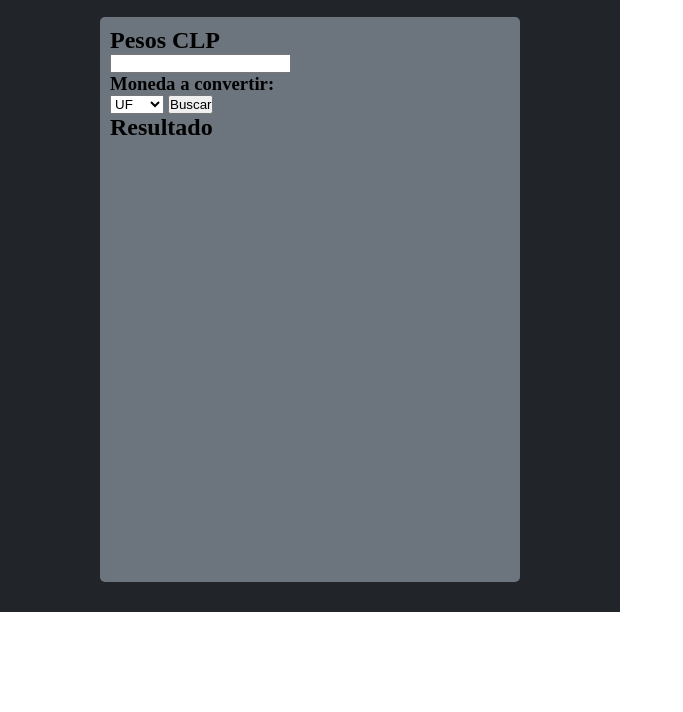
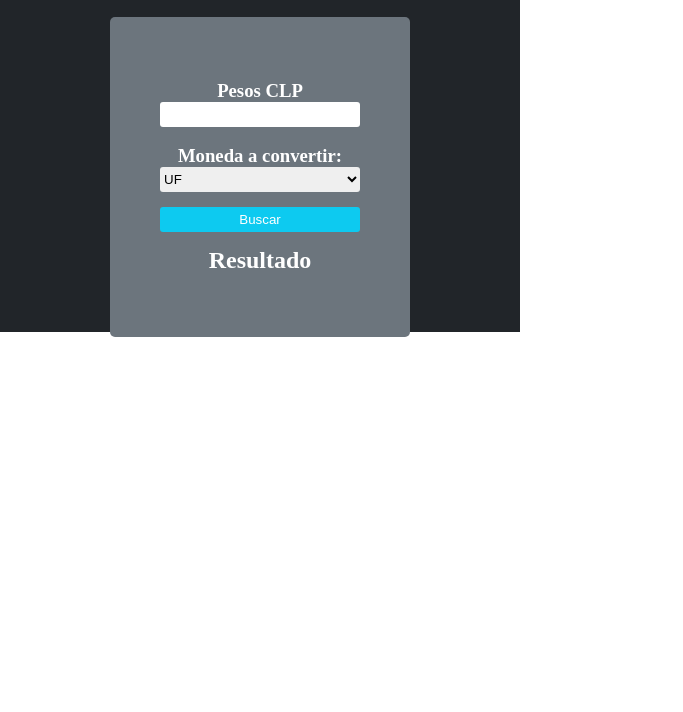
Before and after one commit to ositurra/3js_6api, a plain HTML site: page index.html in a window 1280 px wide. Shown: the part 88-800 px from the top of the page, without its empty margins (0-683 px from the left). Drawn offline with Linux system fonts and the light colour scheme.

Commit message:
Modificacion vista

```diff
--- a/assets/css/style.css
+++ b/assets/css/style.css
@@ -5,15 +5,15 @@
 
 .container{
     background-color: rgb(33, 37, 41);
-    width: 600px;
-    height: 85vh;
+    width: 500px;
+    height: 400px;
     display: flex;
     flex-direction: column;
     align-items: center;
     padding: 10px;
 }
 
-.container .section1 h1{
+h1,h2,h3{
     color: white;
 }
 .container .section1 hr{
@@ -22,11 +22,33 @@
     border: 0;
 }
 
-.section2{
+.section23{
     background-color: rgb(108, 117, 125);
-    width: 400px;
-    height: 70vh;
+    width: 300px;
+    height: 40vh;
     margin: 20px;
     border-radius: 5px;
-    padding: 10px;
+
+    display: flex;
+    flex-direction: column;
+    align-items: center;
+    justify-content: center;
 }
+
+.section23 input, #listaDesplegable {
+    width: 200px;
+    height: 25px;
+    border-radius: 3px;
+    border: none;
+}
+
+button{
+    margin: 15px;
+    width: 200px;
+    height: 25px;
+    color: white;
+    background-color: rgb(13, 202, 240);
+    border: none;
+    border-radius: 3px;
+
+}
--- a/index.html
+++ b/index.html
@@ -18,17 +18,19 @@
         </div>
 
         <div class="section2">
-            <h2>Pesos CLP</h2>
+            <div class="section23">
+                <h3>Pesos CLP</h3>
                 <input type="text">
                 <br>
                 <h3>Moneda a convertir:</h3>
-            <select name="" id="">
+                <select id="listaDesplegable">
                     <option value="uf">UF</option>
                     <option value="dolar">Dolar</option>
                 </select>
                 <button>Buscar</button>
                 <div class="section3">
                     <h2>Resultado</h2>
+                </div>
             </div>
 
         </div>
```
Lines whose indentation alone changed are shown as unchanged.
